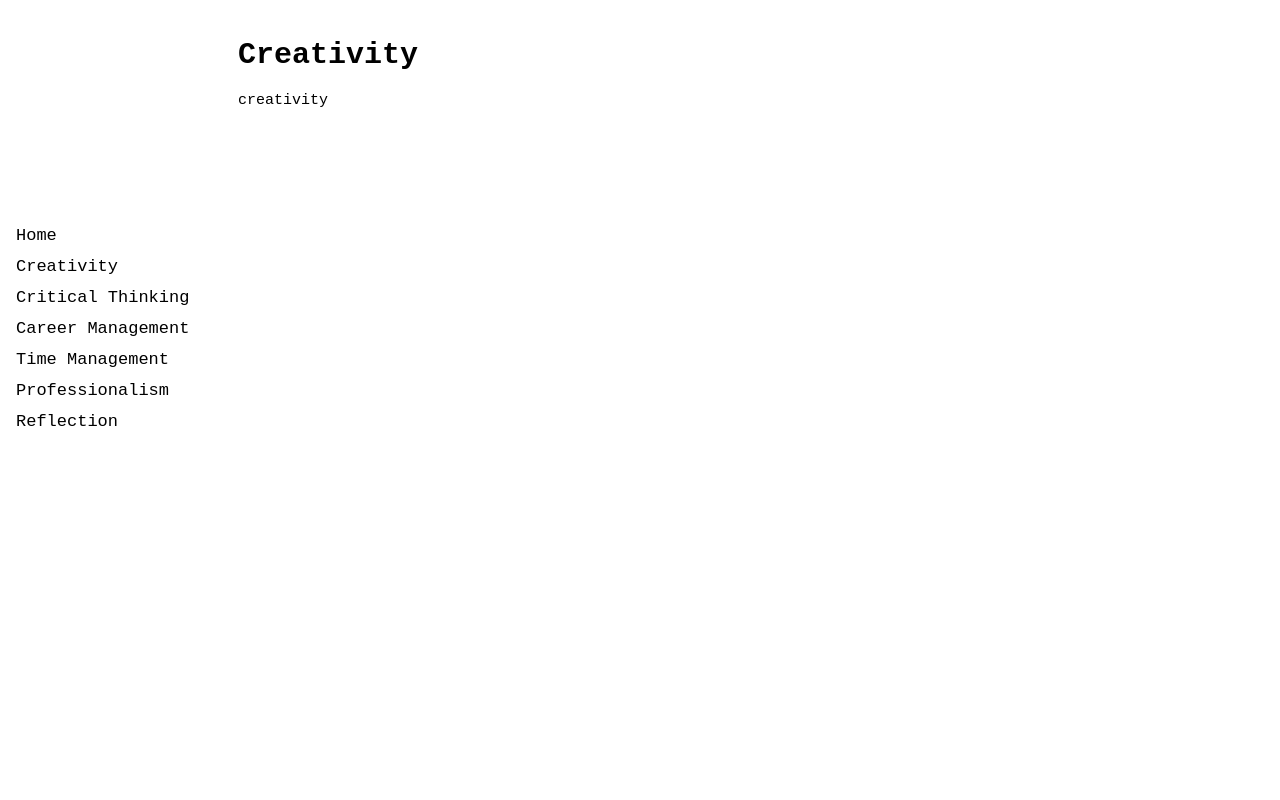
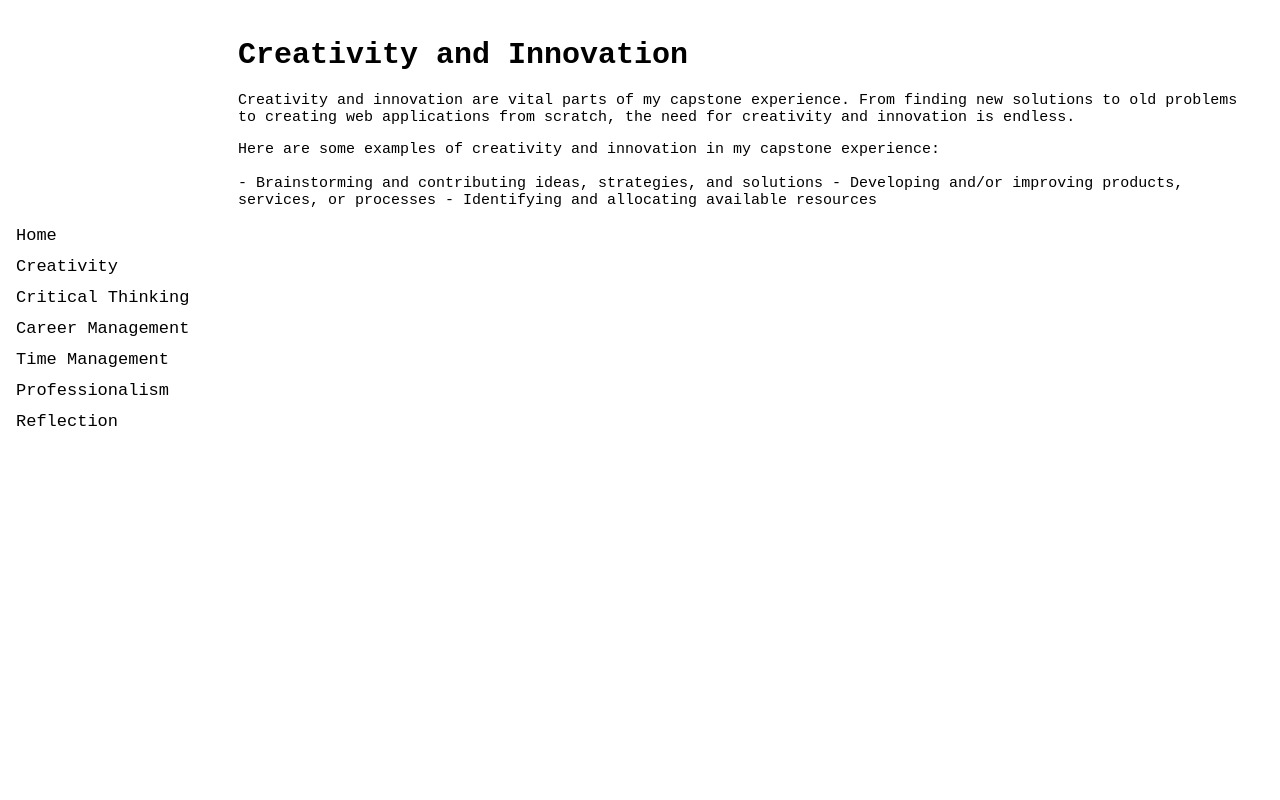
Before and after one commit to lbolz/capstone_portfolio, a Django app: page /creativity in a window 1280 px wide. Run offline with Django 3.2, Linux system fonts and the light colour scheme.

Commit message:
started adding content to creativity.html

```diff
--- a/pages/templates/pages/creativity.html
+++ b/pages/templates/pages/creativity.html
@@ -1,7 +1,19 @@
 {% extends "base.html" %}
 {% block content %}
 
-<h1>Creativity</h1>
-<p>creativity</p>
+<h1>Creativity and Innovation</h1>
+<p>
+    Creativity and innovation are vital parts of my capstone experience. From
+    finding new solutions to old problems to creating web applications from
+    scratch, the need for creativity and innovation is endless.
+</p>
+<p>
+    Here are some examples of creativity and innovation in my capstone
+    experience:
+    <br><br>
+    - Brainstorming and contributing ideas, strategies, and solutions
+    - Developing and/or improving products, services, or processes
+    - Identifying and allocating available resources
+</p>
 
 {% endblock%}
--- a/pages/templates/pages/home.html
+++ b/pages/templates/pages/home.html
@@ -30,8 +30,9 @@
         <li>Reflection on lessons learned from WBL</li>
     </ul>
 </p>
-<p>So, please feel free to explore this site to see the opportunities that
-    Arlington Tech makes available with thir work-based learning!</p>
+<p>So, please feel free to explore this site to see the examples of these
+    competencies in my capstone experience!
+</p>
 <p>
     <small>P.S. this portfolio is made using skills that I have learned from my capstone
     internship. :)</small>
```
